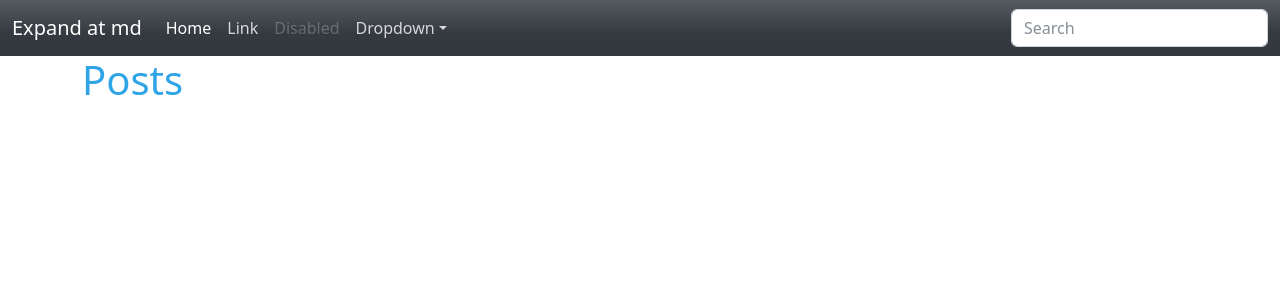
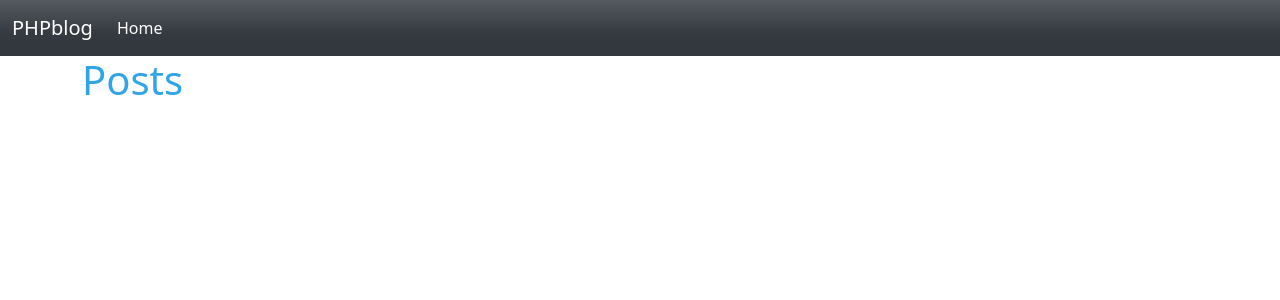
Before and after one commit to abasile1-tech/php_blog, a PHP site: page /phpsandbox/index.php in a window 1280 px wide. Shown: the top 300 px of the page. Run offline with PHP 8.4, Linux system fonts and the light colour scheme; data that the repository does not hold is empty.

Commit message:
I got rid of some of the default stuff from the navbar.

```diff
--- a/inc/navbar.php
+++ b/inc/navbar.php
@@ -1,6 +1,6 @@
 <nav class="navbar navbar-expand-md navbar-dark bg-dark" aria-label="Fourth navbar example">
     <div class="container-fluid">
-      <a class="navbar-brand" href="#">Expand at md</a>
+      <a class="navbar-brand" href="<?php echo ROOT_URL; ?>">PHPblog</a>
       <button class="navbar-toggler" type="button" data-bs-toggle="collapse" data-bs-target="#navbarsExample04" aria-controls="navbarsExample04" aria-expanded="false" aria-label="Toggle navigation">
         <span class="navbar-toggler-icon"></span>
       </button>
@@ -8,26 +8,8 @@
       <div class="collapse navbar-collapse" id="navbarsExample04">
         <ul class="navbar-nav me-auto mb-2 mb-md-0">
           <li class="nav-item">
-            <a class="nav-link active" aria-current="page" href="#">Home</a>
+            <a class="nav-link active" aria-current="page" href="<?php echo ROOT_URL; ?>">Home</a>
           </li>
-          <li class="nav-item">
-            <a class="nav-link" href="#">Link</a>
-          </li>
-          <li class="nav-item">
-            <a class="nav-link disabled">Disabled</a>
-          </li>
-          <li class="nav-item dropdown">
-            <a class="nav-link dropdown-toggle" href="#" id="dropdown04" data-bs-toggle="dropdown" aria-expanded="false">Dropdown</a>
-            <ul class="dropdown-menu" aria-labelledby="dropdown04">
-              <li><a class="dropdown-item" href="#">Action</a></li>
-              <li><a class="dropdown-item" href="#">Another action</a></li>
-              <li><a class="dropdown-item" href="#">Something else here</a></li>
-            </ul>
-          </li>
-        </ul>
-        <form>
-          <input class="form-control" type="text" placeholder="Search" aria-label="Search">
-        </form>
       </div>
     </div>
-  </nav>
+</nav>
--- a/post.php
+++ b/post.php
@@ -24,7 +24,6 @@
 
 <?php include('inc/header.php'); ?>
 	<div class="container">
-		<a href="<?php echo ROOT_URL; ?>" class='btn btn-primary'>Back</a>
 		<h1><?php echo $post['title']; ?></h1>
 		<small>Created on <?php echo $post['created_at']; ?> by
 		<?php echo $post['author']; ?></small>
```
